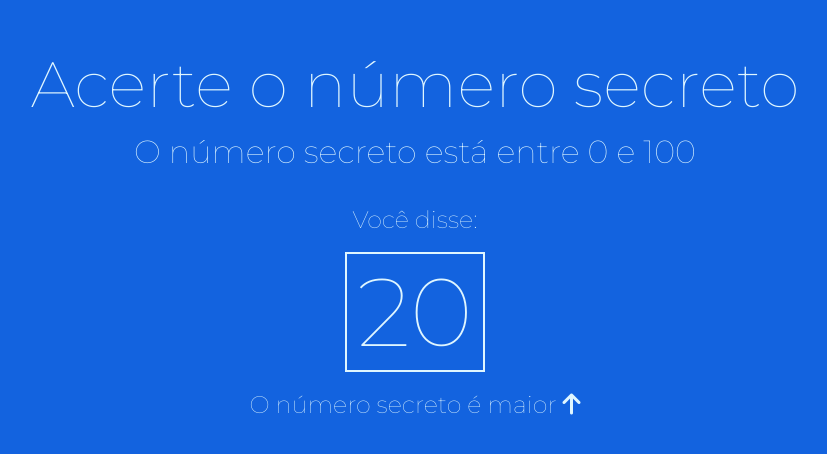
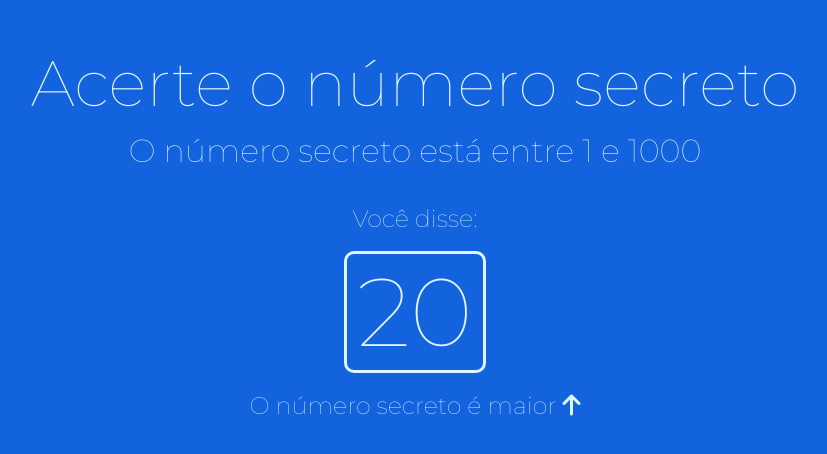
Before and after one commit to silvavictorleandro/numero-secreto, a plain HTML site: page index.html in a window 1280 px wide. Shown: the part 166-620 px from the top of the page, without its empty margins (225-1052 px from the left). Drawn offline with nearby package versions, Linux system fonts and the light colour scheme.

Commit message:
implementando javascript para manipulacao dos numeros

```diff
--- /dev/null
+++ b/app/sortearNumero.js
@@ -0,0 +1,13 @@
+const menorValor = 1
+const maiorValor = 1000
+const numeroSecreto = gerandoNumeroSecreto();
+
+function gerandoNumeroSecreto(){
+    return parseInt(Math.random() * maiorValor + 1);
+}
+
+const elementoMenorValor = document.getElementById('menor-valor');
+elementoMenorValor.innerHTML = menorValor;
+
+const elementoMaiorValor = document.getElementById('maior-valor');
+elementoMaiorValor.innerHTML = maiorValor;
--- a/index.html
+++ b/index.html
@@ -20,5 +20,6 @@
         <div>O número secreto é maior <i class="fa-sharp fa-solid fa-arrow-up"></i></div>
     </div>
 
+    <script src="app/sortearNumero.js"></script>
 </body>
 </html>
--- a/style.css
+++ b/style.css
@@ -34,7 +34,8 @@ h3 {
 }
 
 .box {
-    border: 2px solid var(--primary-color);
+    border: 3px solid var(--primary-color);
+    border-radius: 10px;
     display: inline-block;
     font-size: 4em;
     padding: 10px;
```
